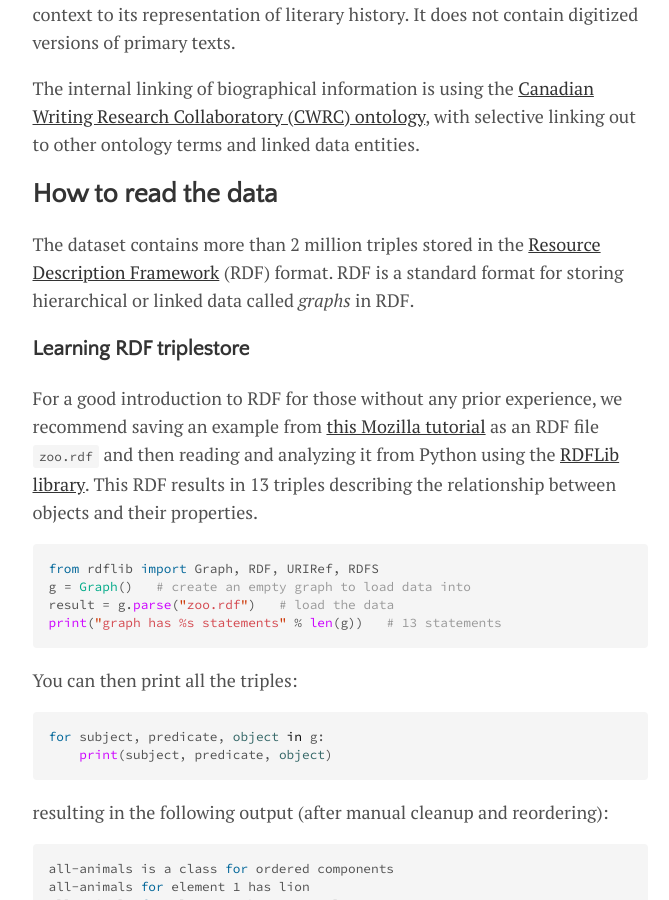
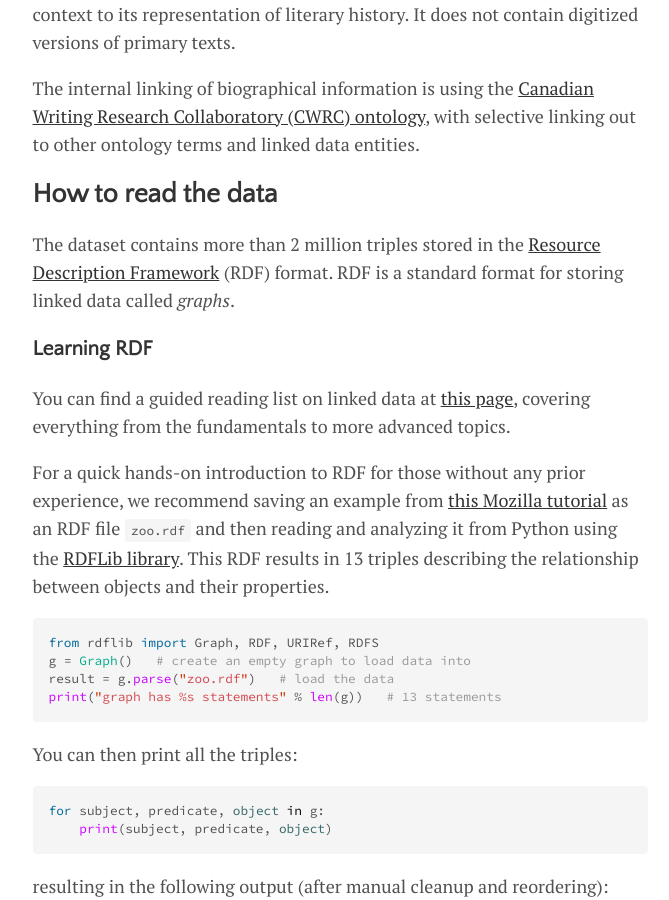
Before and after one commit to WestGrid/visualizeThis, a Jekyll site: the page built from menu/humanities.md, in a window 1280 px wide and 900 px high, scrolled down 648 px. Shown: the whole window, without its empty margins (300-969 px from the left). Built offline with Jekyll 4.4.1, drawn with Linux system fonts in a browser that asks for light colours.

Commit message:
put Susan's edits into humanities.md; added arrows to scientific.md

```diff
--- a/menu/humanities.md
+++ b/menu/humanities.md
@@ -28,12 +28,16 @@ selective linking out to other ontology terms and linked data entities.
 
 The dataset contains more than 2 million triples stored in the
 [Resource Description Framework](https://www.w3.org/RDF) (RDF) format. RDF is a standard format for
-storing hierarchical or linked data called *graphs* in RDF.
+storing linked data called *graphs*.
 
-### Learning RDF triplestore
+### Learning RDF
 
-For a good introduction to RDF for those without any prior experience, we recommend saving an example
-from
+You can find a guided reading list on linked data at
+[this page](https://islandora-claw.github.io/CLAW/user-documentation/intro-to-ld-for-claw), covering
+everything from the fundamentals to more advanced topics.
+
+For a quick hands-on introduction to RDF for those without any prior experience, we recommend saving an
+example from
 [this Mozilla tutorial](https://developer.mozilla.org/en-US/docs/Mozilla/Tech/XUL/Tutorial/Introduction_to_RDF)
 as an RDF file `zoo.rdf` and then reading and analyzing it from Python using the
 [RDFLib library](https://github.com/RDFLib/rdflib). This RDF results in 13 triples describing the
```
Also changed, not shown: menu/scientific.md (+4 -4 lines).
